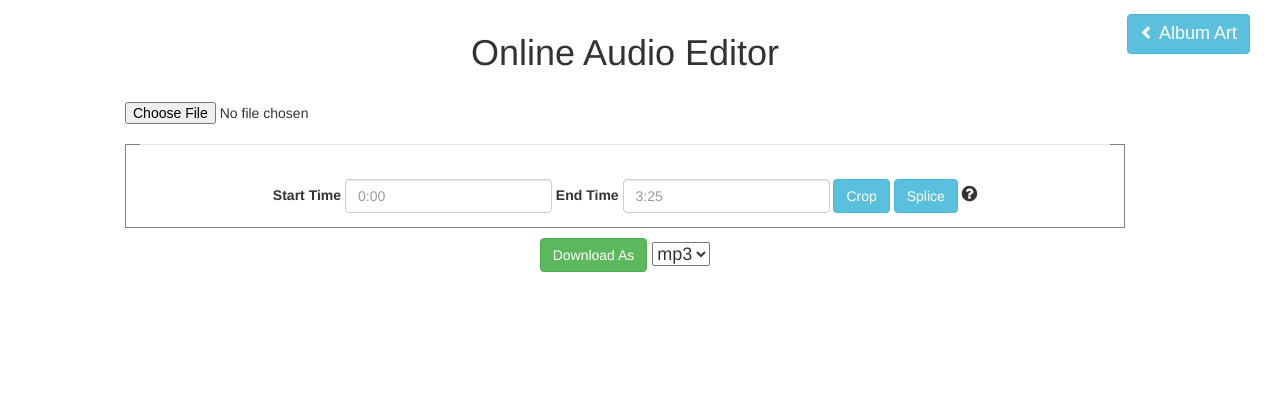
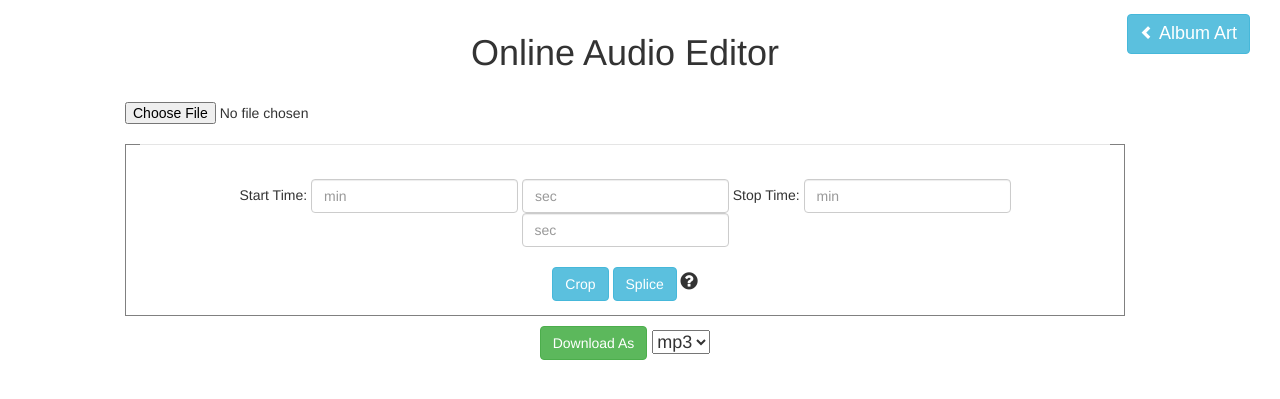
Before and after one commit to ChristopherLeeWilliams/OnlineAudioEditor, a Flask app: page / in a window 1280 px wide. Shown: the top 399 px of the page. Run offline with Flask 2, Linux system fonts and the light colour scheme; some libraries are stand-ins or nearby versions.

Commit message:
fixed timestamps and changed layout, added missing colon to server-splice function for end time

```diff
--- a/app.py
+++ b/app.py
@@ -26,7 +26,7 @@ import subprocess
 #   It may be worth setting up some error catching later for good measure though.
 #   (Client side scripts can be modified by determined users)
 
-@app.route('/crop', methods=['POST','Get'])
+@app.route('/youtubeDL', methods=['POST','Get'])
 def yt_dl():
     json_data = request.json
     outtmpl = newname + '.%(ext)s'
@@ -66,7 +66,7 @@ def splice_audio():
         return jsonify({ "error": pydub_data["error"] })
     song = pydub_data["song"]
     start = song[:json_data["startTime"]]
-    end = song[json_data["endTime"]]
+    end = song[json_data["endTime"]:]
     spliced = start + end
     base64_audio = pydub_to_b64_ascii(spliced, pydub_data["format"])
     return jsonify(base64_audio)
--- a/static/css/main.css
+++ b/static/css/main.css
@@ -55,6 +55,9 @@
   padding-right:10%;
 }
 
+.timestamp-input {
+}
+
 /* Tooltip container */
 .tooltip {
     position: relative;
--- a/templates/index.html
+++ b/templates/index.html
@@ -32,18 +32,23 @@
         <fieldset style="border: solid grey 1px; padding: 1em; text-align: center">
           <legend><div class="audio-container"></div></legend>
 
-          <label for="start-time">Start Time</label>
-          <input type="text" class="form-control mb-2 mr-sm-2 mb-sm-0" id="start-time" placeholder="0:00">
-          <label for="end-time">End Time</label>
-          <input type="text" class="form-control mb-2 mr-sm-2 mb-sm-0" id="end-time" placeholder="3:25">
+          <div class="form-inline">
+            Start Time:
+            <input type="number" class="form-control" id="start-min" placeholder="min">
+            <input type="number" class="form-control" id="start-sec" placeholder="sec">
 
-          <button type="button" class="btn btn-info" onclick="crop_or_split('crop')">Crop</button>
-          <button type="button" class="btn btn-info" onclick="crop_or_split('splice')">Splice</button>
+            Stop Time:
+            <input type="number" class="form-control" id="end-min" placeholder="min">
+            <input type="number" class="form-control" id="end-sec" placeholder="sec">
 
-          <i class="fa fa-question-circle" aria-hidden="true" style="font-size:18px" id="control-information" data-toggle="tooltip"
-            title="CROP: creates new audio track, removing everything before start time and after end time.
-              SPLICE: creates new audio track, keeping only everything before start time and after end time."></i>
-
+          </br></br><div class="form-inline">
+              <button type="button" class="btn btn-info" onclick="crop_or_split('crop')">Crop</button>
+              <button type="button" class="btn btn-info" onclick="crop_or_split('splice')">Splice</button>
+              <i class="fa fa-question-circle" aria-hidden="true" style="font-size:20px" id="control-information" data-toggle="tooltip"
+                title="CROP: creates new audio track, removing everything before start time and after end time.
+                  SPLICE: creates new audio track, keeping only everything before start time and after end time."></i>
+            </div>
+          </div>
         </fieldset>
       </div>
 
@@ -126,25 +131,33 @@
       $('.preview-image-div').hide();
     }
 
-    function download_search(){
-      var artist = $('#artist').val();
-      var album = $('#album').val();
-      var data = {
-            "artist" : artist,
-            "album" : album
-      }
-      $.ajax({
-        url: '/downloadAlbumArt',
-        method: 'POST',
-        data: JSON.stringify(data),
-        contentType:"application/json; charset=utf-8",
-        dataType: 'json'
-      })
-      .done(function(response) {
-          console.log(response);
-      })
-      .fail(function(err) { console.log(err) })
-      .always(function() {});
+    function create_audio_player(src) {
+      // Generates an audio player with a supplied source
+      //  OR the source found from the input file
+      var audio_player = document.createElement('audio')
+      audio_player.id = 'audio-player';
+      audio_player.controls = 'controls';
+
+      if (typeof src === 'undefined') {
+        var fileReader = new FileReader();
+        fileReader.onload = function () { audio_player.src = fileReader.result; }; // base 64 audio data (with prepended formatting)
+        fileReader.readAsDataURL($('#file').prop('files')[0]);
+      } else {audio_player.src = src;}
+
+      remove_audio_player();
+      $('.audio-container').append(audio_player);
+    }
+
+    function create_download_dropdown() {
+      $.get( "/supportedFormats", function( data ) {
+        // $( ".result" ).html( data );
+        $.each(data, function(key, value) {
+          $('#download-formats')
+            .append($("<option></option>")
+            .attr("value",key)
+            .text(value));
+          });
+      });
     }
 
     function crop_or_split(operation) {
@@ -156,7 +169,7 @@
 
       // Get timestamps
       var times = get_time_stamps_miliseconds();
-      if(times == -1) {alert("Error: Incorrect timestamps or audio not selected"); return -1;}
+      if(times["error"]) {alert(times["error"]); return;}
 
       // Get audio data
       var audio_data = get_audio_info();
@@ -186,63 +199,37 @@
 
         // Uncomment code below when audio source can be rewritten with response data
         stop_load_icon();
-        // if(response["error"] != null) {
-        //   alert(response["error"])
-        // } else {
-        //   var new_src = "data:"+response["contentType"]+";base64,"+response["song"];
-        //   console.log(new_src);
-        //   create_audio_player(new_src);
-        // }
+        if(response["error"] != null) {
+          alert(response["error"]);
+        } else {
+          var new_src = "data:"+response["contentType"]+";base64,"+response["song"];
+          console.log(new_src);
+          create_audio_player(new_src);
+        }
       })
       .fail(function(err) { console.log(err["statusCode"]); stop_load_icon();})
       .always(function() {});
     }
 
-    function timestamp_to_mili(timestamp) {
-
-      // Add format padding if missing
-      if(timestamp.indexOf(":") == -1) { timestamp = "00"+timestamp +":0"; }
-      else { timestamp = "00"+timestamp +"00"; }
-
-      // Split timestamp on colon to separate minutes and seconds
-      var timestamp = timestamp.split(":");
-      if(timestamp.length > 2) {return -1;}
-      var time = 0;
-
-      // Get value of number before colon
-      if(typeof timestamp[0] === "undefined") { return -1; }
-      var num1 = Number(timestamp[0]);
-      if(!Number.isInteger(num1)) {return -1;}
-      // console.log("Num1: "+num1);
-      if(num1 < 0) {return -1;}
-      time += num1 * 60 * 1000;
-
-      // Get value of number after colon
-      if(typeof timestamp[1] === "undefined") { return -1; }
-      var num2 = Number(timestamp[1]);
-      if(!Number.isInteger(num2)) {return -1;}
-      // console.log("Num2: "+num2);
-      if(num2 < 0) {return -1;}
-      time += num2 * 1000;
-
-      return time;
-    }
-
-    function create_audio_player(src) {
-      // Generates an audio player with a supplied source
-      //  OR the source found from the input file
-      var audio_player = document.createElement('audio')
-      audio_player.id = 'audio-player';
-      audio_player.controls = 'controls';
-
-      if (typeof src === 'undefined') {
-        var fileReader = new FileReader();
-        fileReader.onload = function () { audio_player.src = fileReader.result; }; // base 64 audio data (with prepended formatting)
-        fileReader.readAsDataURL($('#file').prop('files')[0]);
-      } else {audio_player.src = src;}
-
-      remove_audio_player();
-      $('.audio-container').append(audio_player);
+    function download_search(){
+      var artist = $('#artist').val();
+      var album = $('#album').val();
+      var data = {
+            "artist" : artist,
+            "album" : album
+      }
+      $.ajax({
+        url: '/downloadAlbumArt',
+        method: 'POST',
+        data: JSON.stringify(data),
+        contentType:"application/json; charset=utf-8",
+        dataType: 'json'
+      })
+      .done(function(response) {
+          console.log(response);
+      })
+      .fail(function(err) { console.log(err) })
+      .always(function() {});
     }
 
     function get_audio_info() {
@@ -257,6 +244,34 @@
       return {
         contentType: base64_split[0].split("data:")[1].split(";")[0],
         base64: base64_split[1]
+      };
+    }
+
+    function get_time_stamps_miliseconds() {
+      var start_min = $('#start-min').val();
+      var start_sec = $('#start-sec').val();
+      var end_min = $('#end-min').val();
+      var end_sec = $('#end-sec').val();
+
+      start_min = ($.isNumeric(start_min))? start_min : 0;
+      start_sec = ($.isNumeric(start_sec))? start_sec : 0;
+      end_min = ($.isNumeric(end_min))? end_min : 0;
+      end_sec = ($.isNumeric(end_sec))? end_sec : 0;
+
+      var start_mili = (start_min*60*1000) + (start_sec*1000);
+      var end_mili = (end_min*60*1000) + (end_sec*1000);
+
+      // Get max possible time to put cap on end time
+      if(!document.getElementById("audio-player")){return {"error":"No audio track selected!"};}
+      var max_time = document.getElementById("audio-player").duration * 1000;
+      end_mili = (end_mili > max_time) ? max_time : end_mili;
+
+      // console.log(start_mili + " and " + end_mili);
+      if(start_mili >= end_mili) { return{"error":"Start time must be less than end time"}; }
+
+      return {
+        "start": start_mili,
+        "end": end_mili
       };
     }
 
@@ -285,45 +300,5 @@
       // Stop awesome loader icon
       $('.audio-container').empty();
     }
-
-    function create_download_dropdown() {
-      $.get( "/supportedFormats", function( data ) {
-        // $( ".result" ).html( data );
-        $.each(data, function(key, value) {
-          $('#download-formats')
-            .append($("<option></option>")
-            .attr("value",key)
-            .text(value));
-          });
-      });
-    }
-
-    function get_time_stamps_miliseconds() {
-      var start = $('#start-time').val();
-      var end = $('#end-time').val();
-
-      try {
-        var start_mili = timestamp_to_mili(start);
-        var end_mili = timestamp_to_mili(end);
-        if((start_mili == -1) || (end_mili == -1)) {return -1;}
-
-        // Get max possible time
-        var max_time = document.getElementById("audio-player").duration * 1000;
-
-        start_mili = (start_mili < 0) ? 0 : start_mili;
-        end_mili = (end_mili > max_time) ? max_time : end_mili;
-
-        // console.log(start_mili + " and " + end_mili);
-        if(start_mili >= end_mili) { return -1; }
-
-        return {
-          start: start_mili,
-          end: end_mili
-        };
-      } catch (err) {
-        // console.log(err);
-        return -1;
-      }
-    }
   </script>
 {% endblock %}
```
